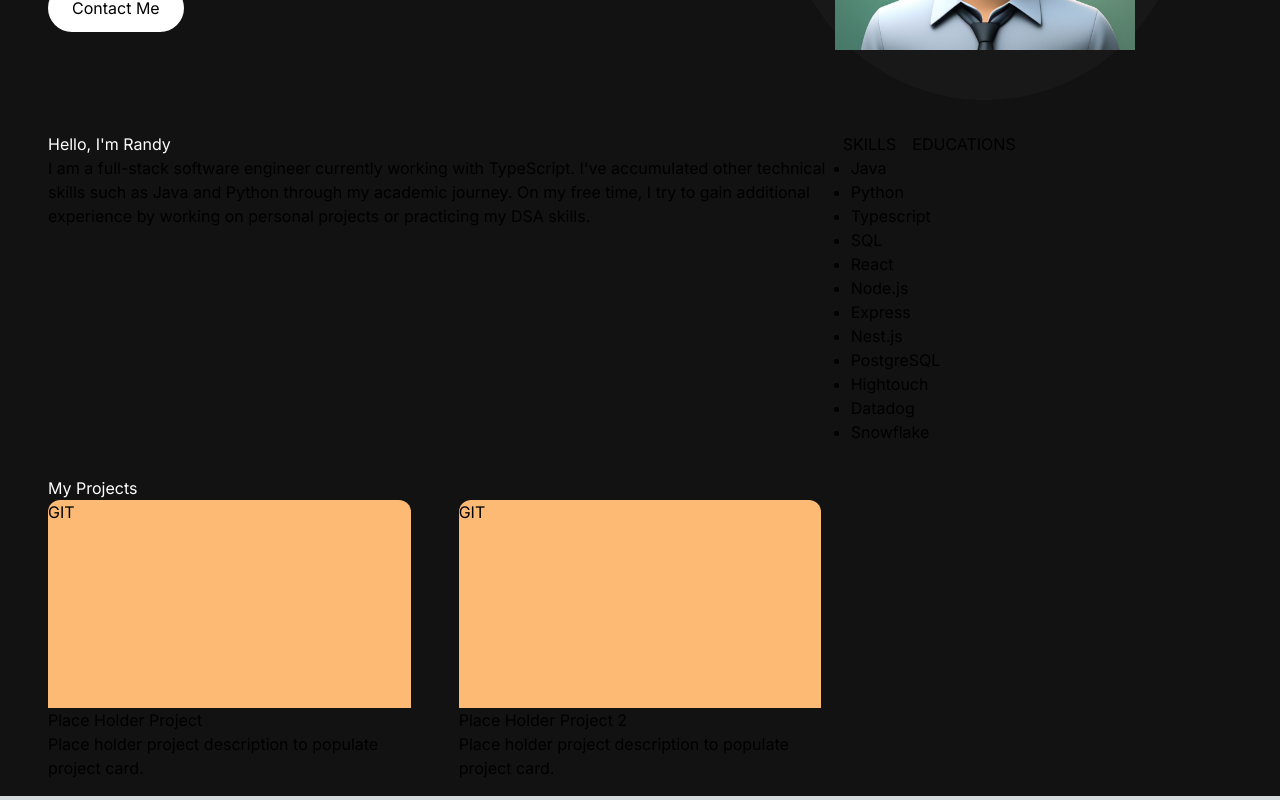
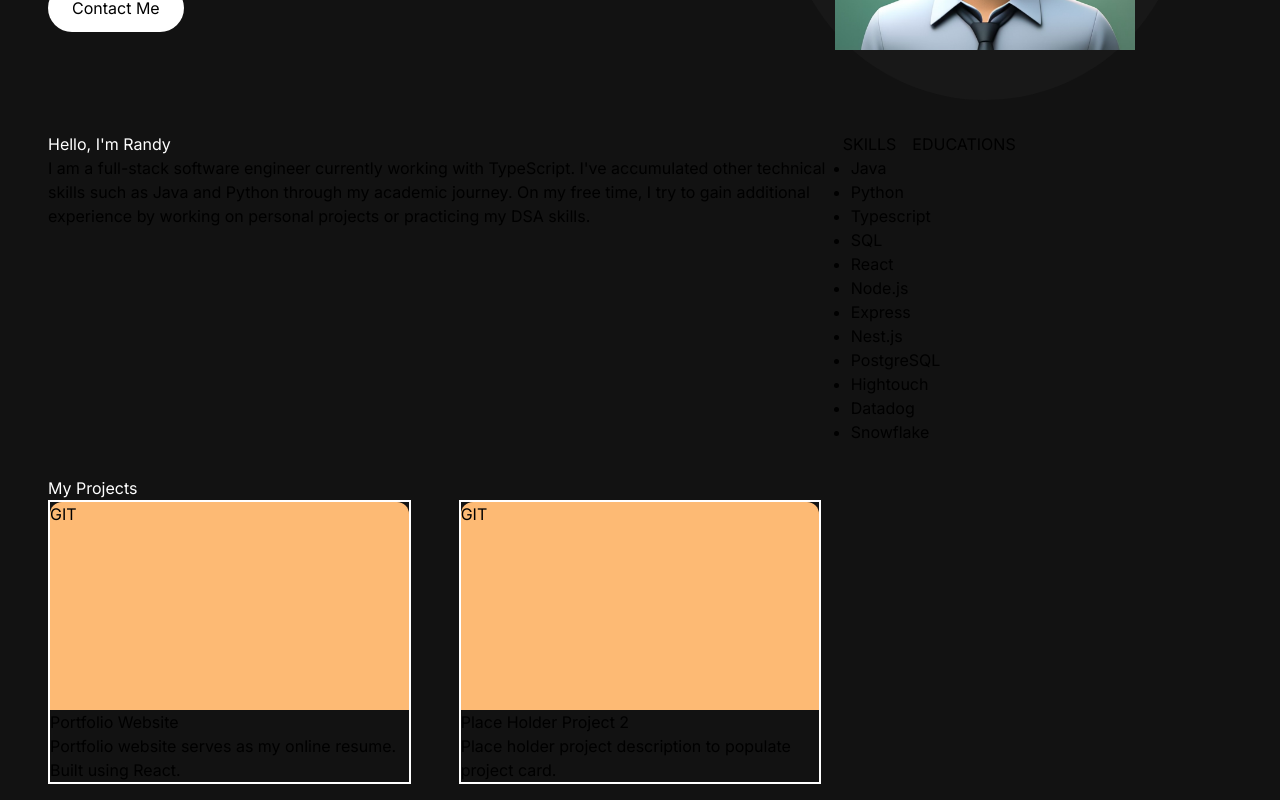
Before and after one commit to randylirano/portfolio-website, a Next.js app: page / in a window 1280 px wide. Shown: the part 428-1228 px from the top of the page. Built offline with nearby package versions, Linux system fonts and the light colour scheme.

Commit message:
WIP: Project section.

```diff
--- a/src/app/components/projects.tsx
+++ b/src/app/components/projects.tsx
@@ -3,9 +3,10 @@ import { ReactElement, ReactNode } from "react";
 function ProjectsSection(): ReactElement {
   const projectsContent = [
     {
-      name: "Place Holder Project",
-      description: "Place holder project description to populate project card.",
-      repository: "",
+      name: "Portfolio Website",
+      description:
+        "Portfolio website serves as my online resume. Built using React.",
+      repository: "https://github.com/randylirano/portfolio-website",
       previewUrl: "",
       thumbnail: "",
     },
@@ -47,7 +48,8 @@ function ProjectCard({
   previewUrl,
 }: ProjectCardProps): ReactElement {
   return (
-    <div>
+    // Temporarily adding border for visualization
+    <div className="border-2 border-solid border-white">
       <div className="h-52 bg-orange-300 rounded-t-xl relative group">
         <div className="w-full h-full">
           <div className="h-10 w-10">GIT</div>
```
